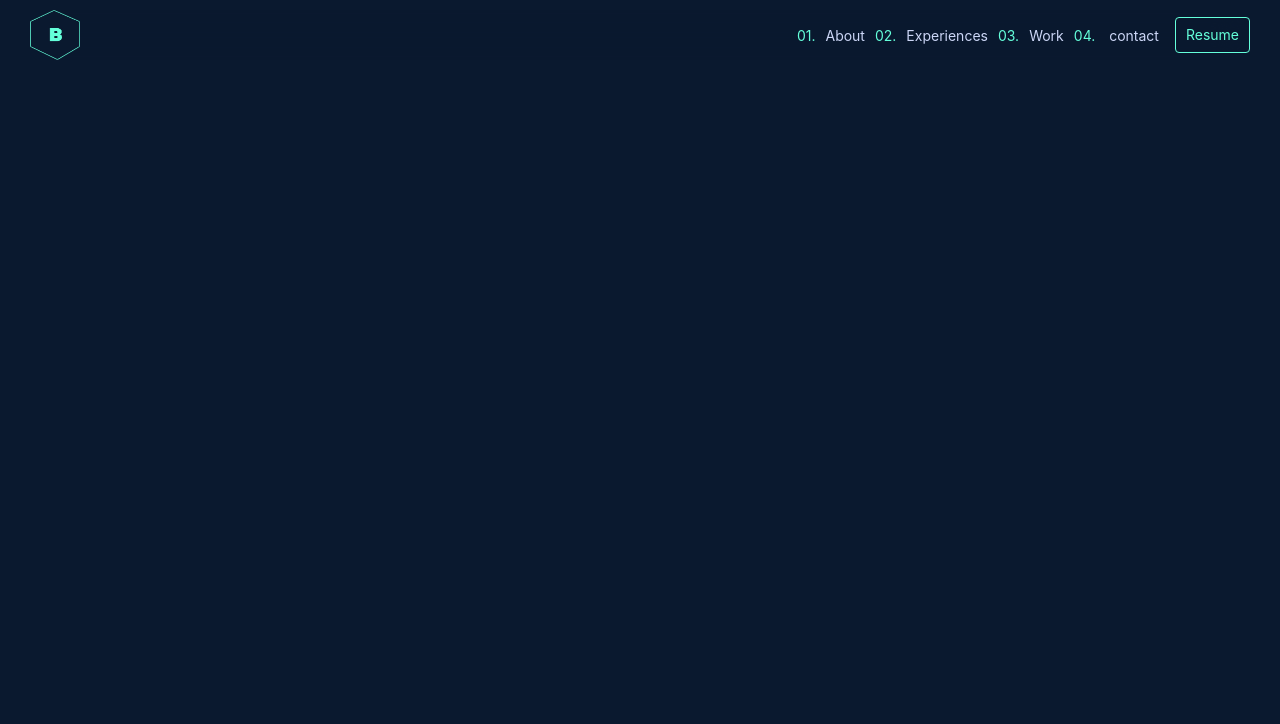
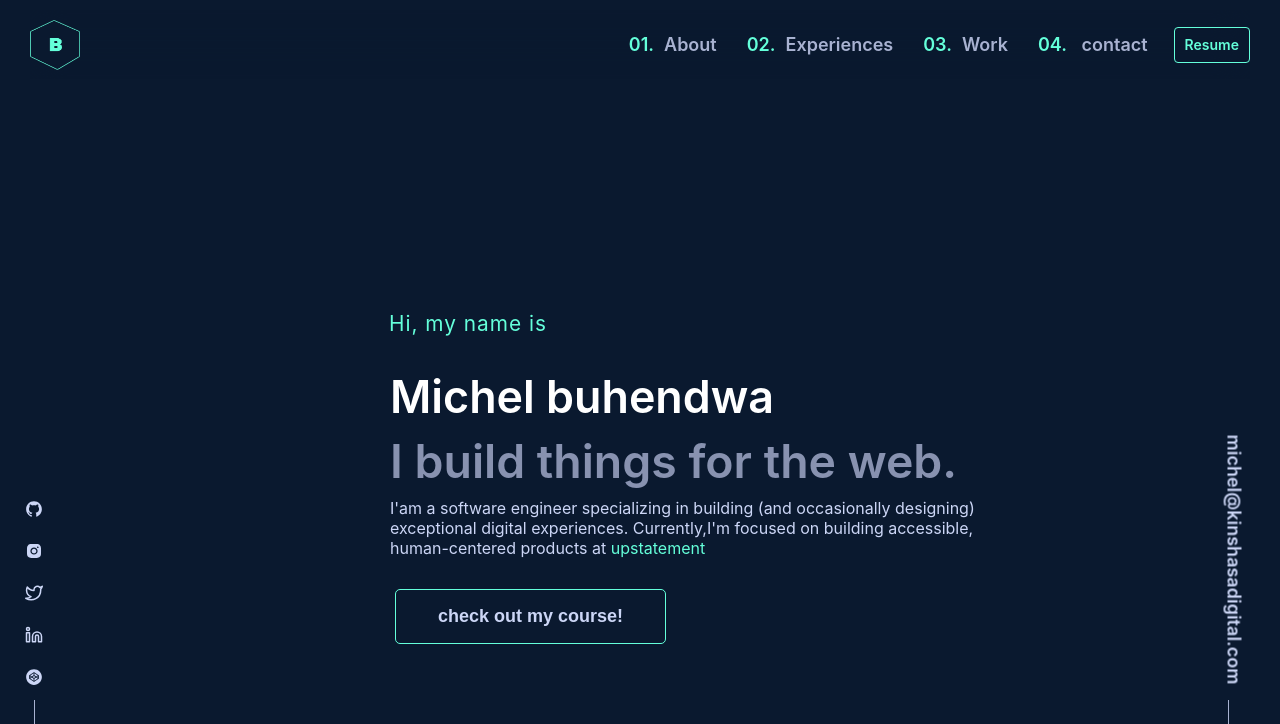
Before and after one commit to tabithamaz/Portfolio, a React (Create React App) app: page / in a window 1280 px wide. Shown: the top 724 px of the page. Built offline with nearby package versions, Linux system fonts and the light colour scheme.

Commit message:
feat: page home

```diff
--- a/src/App.css
+++ b/src/App.css
@@ -36,3 +36,201 @@
     transform: rotate(360deg);
   }
 }
+
+ /* .icon{
+  display: flex;
+  align-items: center;
+  font-size: 25px;
+  cursor: pointer;
+  padding: ;
+}  */
+
+.sectionHome{
+ display: flex;
+  flex-direction: column;
+  min-height: 100vh;
+  justify-content: center;
+ /* max-width: 1000px; */
+ align-items: center;
+ /* padding: 0px; */
+ /* margin:0px 20px;  */
+}
+
+.homeContainer{
+  margin-left: 100px;
+
+
+}
+
+.introText{
+  font-size: 1.3rem;
+  color:#64ffda;
+  font-weight: 400;
+  margin: 0px 0px 30px 4px;
+  padding: 1rem 1rem;
+  letter-spacing: 1px;
+  line-height: 0.0;
+}
+.title{
+  font-size: 2.8rem;
+  font-weight: 600;
+  color: white;
+  margin: 5px;
+  padding: 0rem 1rem;
+}
+.subtitle{
+  display: block;
+  font-size: 2.9rem;
+  font-weight: 600;
+  color:#8892b0;
+  line-height:0.0;
+  margin: 5px;
+  padding: 2rem 1rem;
+
+}
+.homeParagraph{
+  padding: 0rem 1rem;
+  color:#ccd6F6 ;
+  max-width: 600px;
+  margin: 5px;
+
+}
+
+.homeParagraph span{
+  color: #64ffda;
+}
+
+.containerBtn{
+  padding: 1rem 2rem;
+  margin: 26px;
+  background-color: #0a192F;
+  border: 1px solid #64ffda;
+  border-radius: 5px;
+  color: #64ffda;
+  text-decoration: none;
+}
+
+/* .containerBtn:hover{
+    background: #64ffda;
+  } */
+
+  a{
+    text-decoration: none;
+    font-size: 18px;
+    font-weight: 600;
+    color:#64ffda;
+
+  }
+  a:hover{
+    color:#64ffda
+  }
+
+
+  .socialsGrid{
+  display: flex;
+  flex-direction: column;
+  padding: 0px 0px 0px 0px;
+  margin: 178px 0px 0px 0px;
+  position: fixed;
+  bottom: 0;
+  left: 15px;
+
+}
+
+.emailAdress{
+ display: block;
+ position: fixed;
+ margin-right: -89px;
+ right: 0;
+ bottom: 0;
+
+}
+ .lien{
+   display: flex;
+transform: rotate(90deg);
+margin-bottom: 120px;
+}
+.rightEmail{
+  content: '';
+    background:#a8b2d1 ;
+    height: 100px;
+    width: 1px;
+    margin-left: 129px;
+
+}
+
+ .line{
+    content: '';
+    background:#a8b2d1 ;
+    height: 100px;
+    width: 1px;
+    margin-left: 19px;
+  }
+
+  a{
+    color: #ccd6F6;
+    padding: 10px;
+  }
+
+
+
+
+
+  /* @media screen and(min-width:580px) {
+    .homeContainer{
+    padding:5rem 1,5rem;
+  }
+  .introText{
+  font-size: 1.5rem;
+
+}
+
+.title{
+  font-size: 3.5rem;
+
+}
+
+.subtitle{
+  font-size: 2.1rem;
+}
+
+.homeParagraph{
+  font-size: 1.5rem;
+}
+
+
+  }
+
+  a{
+    font-weight: 600;
+    color: #a8b2d1;
+  } */
+
+/*
+@media screen and(min-width:770px) {
+ .homeContainer{
+    padding:5rem 1,5rem;
+    width: 70%;
+    margin: auto;
+  }
+
+  a{
+    font-weight: 600;
+    color: #a8b2d1;
+  }
+
+  .lefticons{
+    display: block;
+    position: fixed;
+  }
+  .icon{
+    color: #a8b2d1;
+  }
+  a{
+    font-weight:600 ;
+    color:#a8b2d1 ;
+  }
+
+
+
+} */
--- a/src/App.js
+++ b/src/App.js
@@ -4,22 +4,22 @@ import Header from './components/molecules/Header';
 import "./components/molecules/Header.css";
 import About from "./components/molecules/About";
 import Icones from './components/molecules/Home';
-// import Home from './components/molecules/Home'
+import Home from './components/molecules/Home'
 
 function App() {
   const data = {
-    paragraph1: "Hi, my nama is",
-    title1: "Michel Buhendwa.",
-    title2: "I build things for the web.",
-    paragraph2: "I'm a software engineer specializing in building (and occasionally designing) exceptional digital experiences. Currently, I’m focused on building accessible, human-centered products at Upstatement."
+    // paragraph1: "Hi, my nama is",
+    // title1: "Michel Buhendwa.",
+    // title2: "I build things for the web.",
+    // paragraph2: "I'm a software engineer specializing in building (and occasionally designing) exceptional digital experiences. Currently, I’m focused on building accessible, human-centered products at Upstatement."
 
 
   }
   return (
     <>
       <Header />
-      {/* <Home /> */}
-      {/* <About data={data} /> */}
+      <Home />
+
     </>
 
   );
--- a/src/components/molecules/Header.css
+++ b/src/components/molecules/Header.css
@@ -44,7 +44,7 @@ body{
 
 }
 .navigation ul li, .hidden ul li a{
-     color:#ccd6F6;
+     color:#a8b2d1;
      text-decoration: none;
 
 }
--- a/src/components/molecules/Home.js
+++ b/src/components/molecules/Home.js
@@ -6,38 +6,67 @@ import { FiLinkedin} from "react-icons/fi"
 import { AiFillCodepenCircle} from "react-icons/ai"
 
 function Home(){
-    // return(
-    //     <>
-    //     <section id ="home">
-    //     <div className="lefticones">
-    //     <div className="socialsGrid">
-    //                 <a href="" target='_blank'>
-    //                     < AiFillGithub className="icon" /></a>
-    //                 <a>< AiFillInstagram className="icon" /></a>
-    //                 <a><FiTwitter className="icon" /></a>
-    //                 <a><FiLinkedin className="icon" /></a>
-    //                 <a><AiFillCodepenCircle className='icon'/></a>
+    return(
+        <>
 
-    //     </div>
-    //     </div>
-    //     </section>
-    //     <div className="container">
-    //     <span className="introText">
-    //         my name is
-    //     </span>
-    //     <h1 className="title">
-    //     </h1>
-    //     <span className="subTitle">
-    //     </span>
-    //     <span className="">
-    //     </span>
-    //     <p className="homeParagraph">
-    //     </p>
 
-    //     </div>
-    //     </>
+            <div className="lefticons">
+                <div className="socialsGrid">
+                    <a href="" target='_blank'>
+                        < AiFillGithub className="icon" /></a>
+                    <a>< AiFillInstagram className="icon" /></a>
+                    <a><FiTwitter className="icon" /></a>
+                    <a><FiLinkedin className="icon" /></a>
+                    <a><AiFillCodepenCircle className='icon' /></a>
+                    <div className="line">
+                    </div>
+                </div>
+                </div>
 
-    // )
+        <section className="sectionHome">
+        <div className="homeContainer">
+        <h1 className="introText">
+        Hi, my name is
+        </h1>
+        <h2 className="title">
+            Michel buhendwa
+        </h2>
+        <h3 className="subtitle">
+        I build things for the web.
+        </h3>
+        <p className="homeParagraph">
+                    I'am a software engineer specializing
+                    in building (and occasionally designing)
+                    exceptional digital experiences.
+                    Currently,I'm focused
+                    on building accessible,
+                    human-centered products at <span> upstatement</span>
+        </p>
+                <div className="LowerHomeSection">
+                    <button className="containerBtn">
+                        <a href="#contact" className="flex">
+                            check out my course!
+                        </a>
+                    </button>
+
+                </div>
+        </div>
+                    <div className="emailAdress">
+                        <a href="https://mailto:michel@kinshasadigital.com" target="_blank" className="lien">
+                            michel@kinshasadigital.com
+                        </a>
+
+                    <div className="rightEmail">
+
+                    </div>
+                </div>
+
+            </section>
+
+
+        </>
+
+    )
 
 
 }
```
